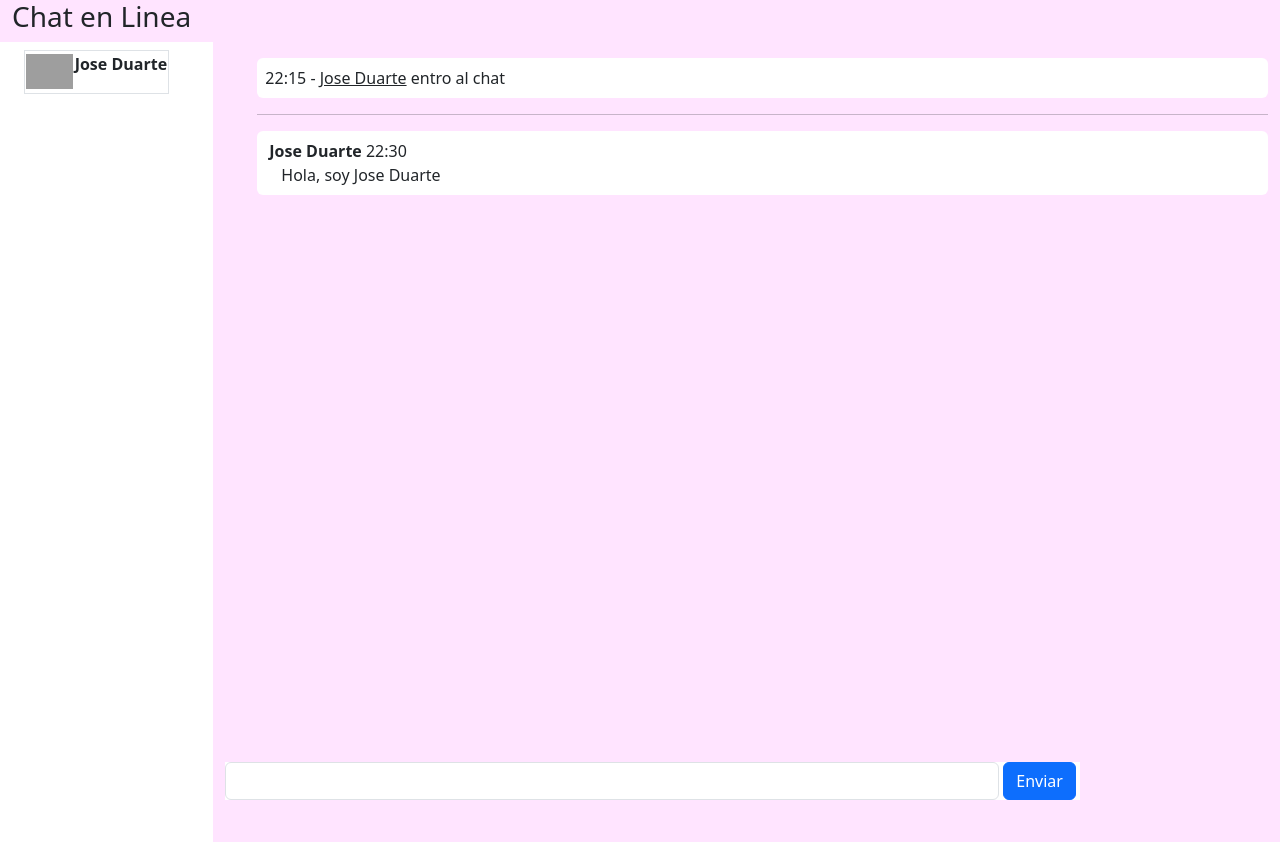
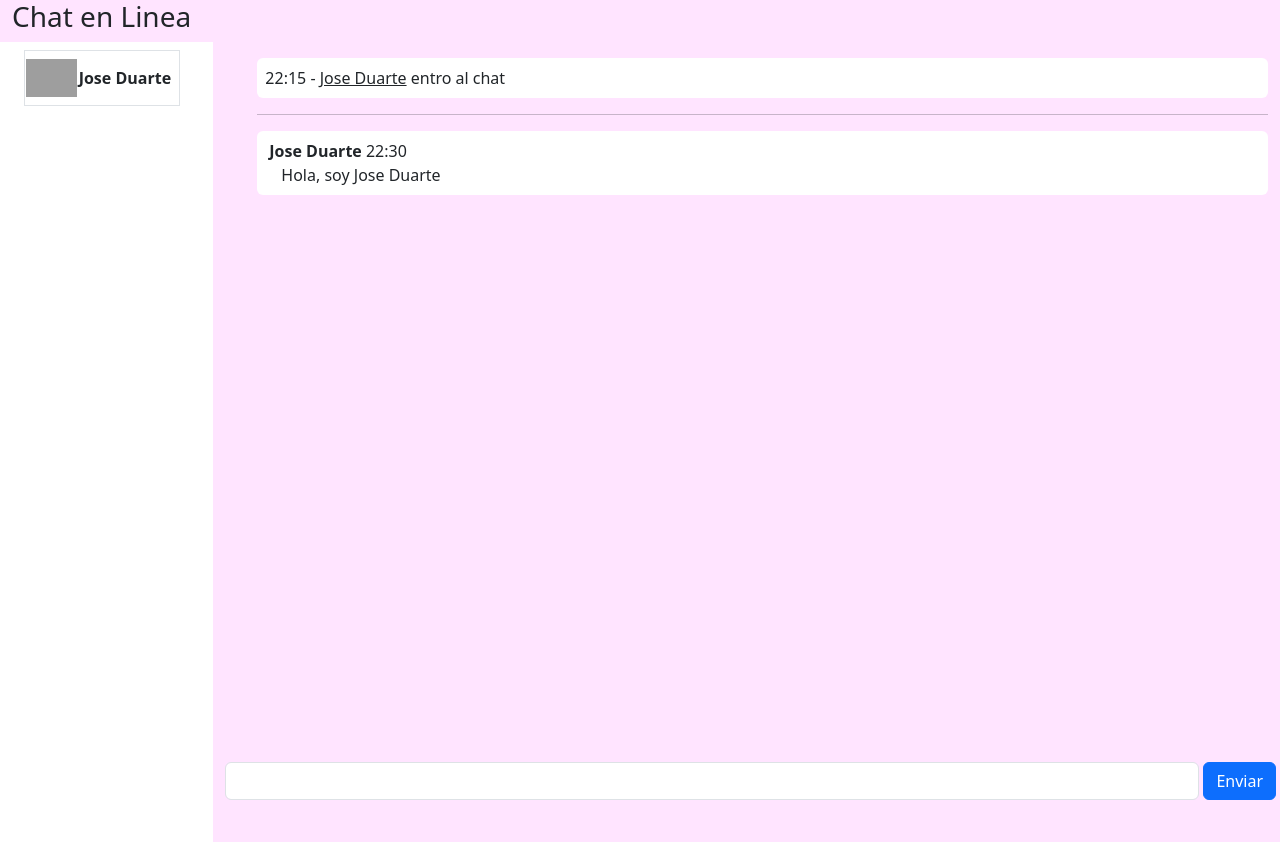
Before and after one commit to PichiGod/Pichi-Tesis-LMS, a PHP site: page /pages/chatLinea.php in a window 1280 px wide. Run offline with PHP 8.4, Linux system fonts and the light colour scheme; grey boxes are pictures that could not be loaded.

Commit message:
cambios a chat en chatLinea

```diff
--- a/pages/chatLinea.php
+++ b/pages/chatLinea.php
@@ -4,7 +4,7 @@
 <head>
     <meta charset="UTF-8" />
     <meta name="viewport" content="width=device-width, initial-scale=1.0" />
-    <title>Perfil de Usuario</title>
+    <title>Chat en Linea</title>
     <!-- Bootstrap CSS -->
     <link href="https://cdn.jsdelivr.net/npm/bootstrap@5.3.3/dist/css/bootstrap.min.css" rel="stylesheet"
         integrity="sha384-QWTKZyjpPEjISv5WaRU9OFeRpok6YctnYmDr5pNlyT2bRjXh0JMhjY6hW+ALEwIH" crossorigin="anonymous" />
@@ -28,12 +28,12 @@
                     <li class="nav-item" id="listaUsuarios">
                         <table>
                             <tbody>
-                                <tr class="border border-1">
-                                    <td id="fotoDePerfil">
-                                        <img src="https://github.com/PichiGod.png" witdh="35" height="35" alt="...">
+                                <tr class="border">
+                                    <td id="fotoDePerfil" class="py-2">
+                                        <img src="https://github.com/PichiGod.png" witdh="38" height="38" alt="...">
                                     </td>
-                                    <td>
-                                        <p><strong>Jose Duarte</strong></p>
+                                    <td class="py-2 pe-2">
+                                        <span><strong>Jose Duarte</strong></span>
                                     </td>
                                 </tr>
                             </tbody>
@@ -63,11 +63,11 @@
                     </div>
                 </li>
             </ul>
-            <div id="input-chat" class="bg-white" style="position: fixed; bottom: 0;">
-                <div class="form-inline bg-white">
+            <div id="input-chat" style="position: fixed; bottom: 0;">
+                <div class="form-inline ">
                     <div class="d-flex">
                         <span class="form-group">
-                            <input type="text" class="form-control" size="76">
+                            <input type="text" class="form-control" size="150">
                         </span>
                         <span>
                             <button type="submit" class="btn btn-primary mx-1">Enviar</button>
```
